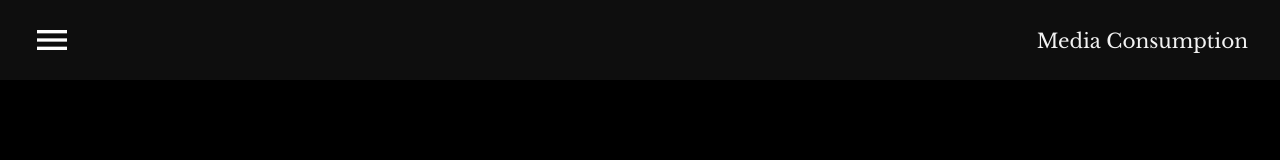
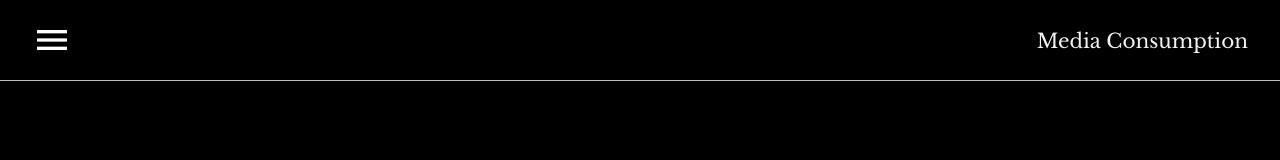
Before and after one commit to Uvacoder/my-media, a React (Create React App) app: page / in a window 1280 px wide. Shown: the top 160 px of the page. Built offline with nearby package versions, Linux system fonts and the light colour scheme.

Commit message:
work on header and backdrop blur

```diff
--- a/src/App.css
+++ b/src/App.css
@@ -20,8 +20,10 @@ html, body {
   height: 5rem;
   top: 0;
   z-index: 99;
-  background-color: rgba(15, 15, 15, .95);
+  background-color: rgba(0, 0, 0, .9);
   /* display: none; */
+  border-bottom: 1px solid silver;
+  backdrop-filter: blur(5px)
 }
 
 nav {
```
